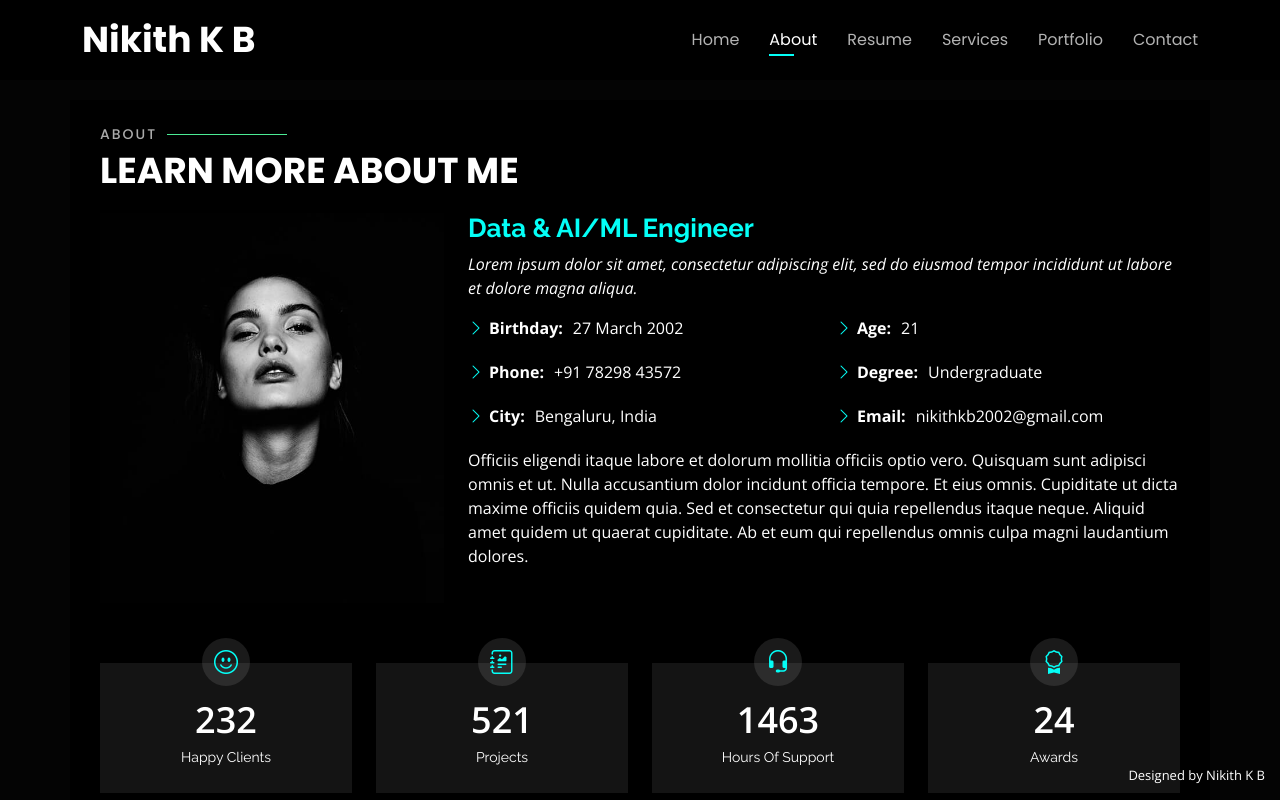
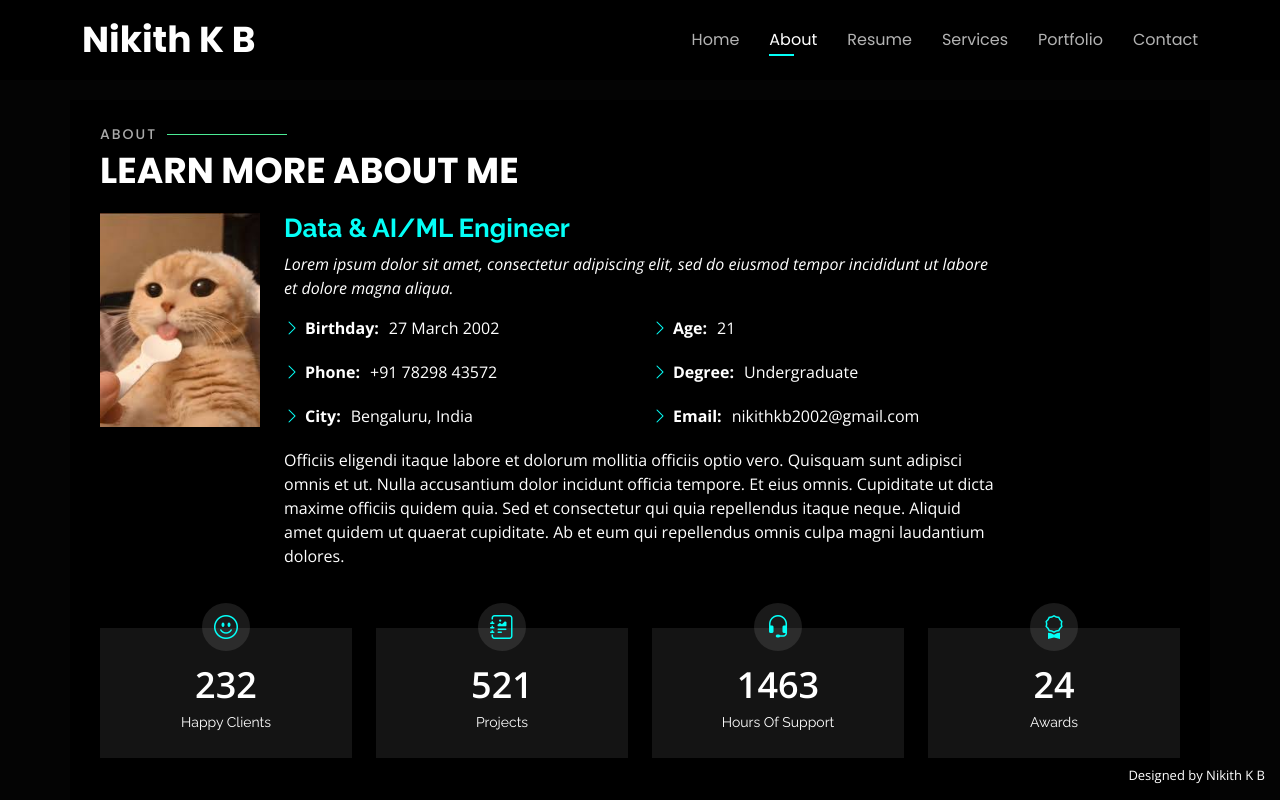
Before and after one commit to nikithkb/landing-page, a plain HTML site: page index.html in a window 1280 px wide. Both pictures are taken after a click on the link "About". Shown: the top 800 px of the page. Drawn offline with nearby package versions, Linux system fonts and the light colour scheme.

Commit message:
Changed images

```diff
--- a/index.html
+++ b/index.html
@@ -81,8 +81,8 @@
       </div>
 
       <div class="row">
-        <div class="col-lg-4" data-aos="fade-right">
-          <img src="assets/img/me.jpg" class="img-fluid" alt="">
+        <div class="col-lg-2" data-aos="fade-right">
+          <img src="assets/img/mefrfr.jpeg" class="img-fluid" alt="">
         </div>
         <div class="col-lg-8 pt-4 pt-lg-0 content" data-aos="fade-left">
           <h3>Data &amp; AI/ML Engineer</h3>
```
Also changed, not shown: assets/img/me.jpg (deleted), assets/img/mefrfr.jpeg (added).
